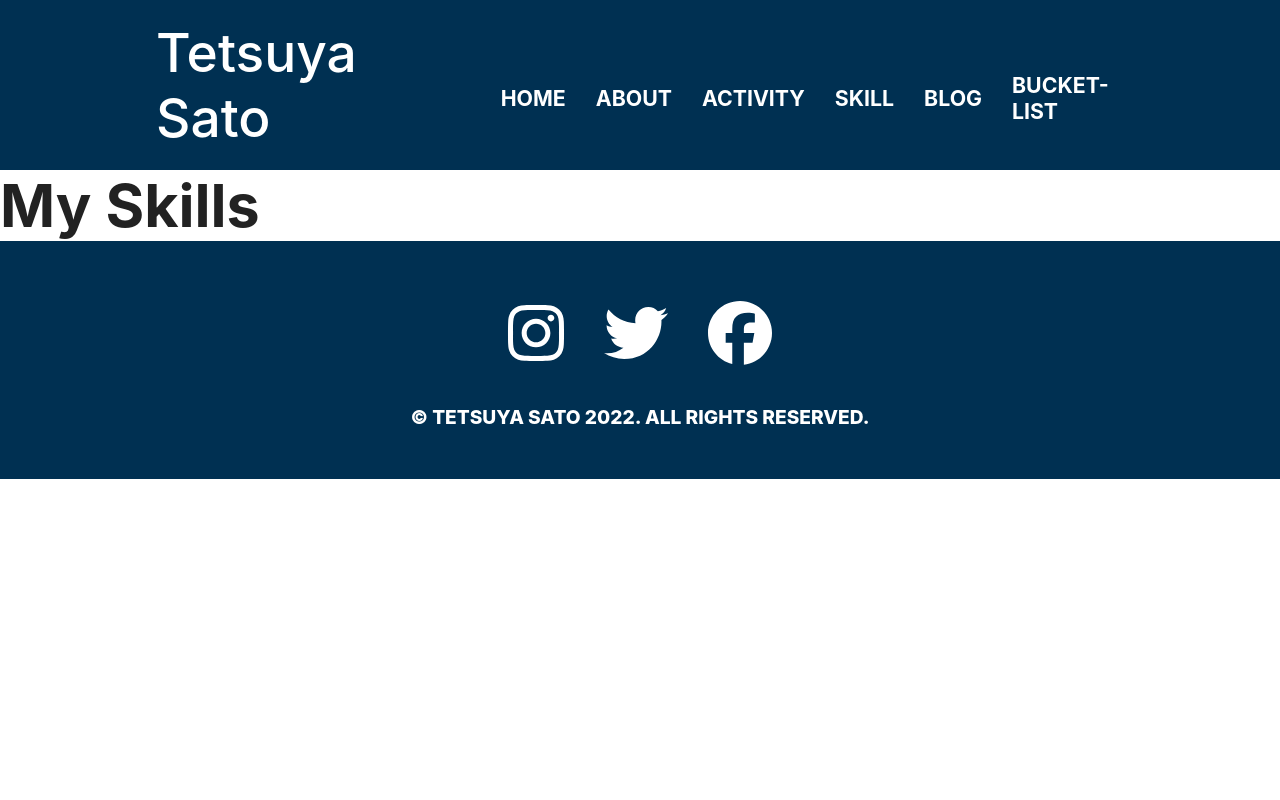
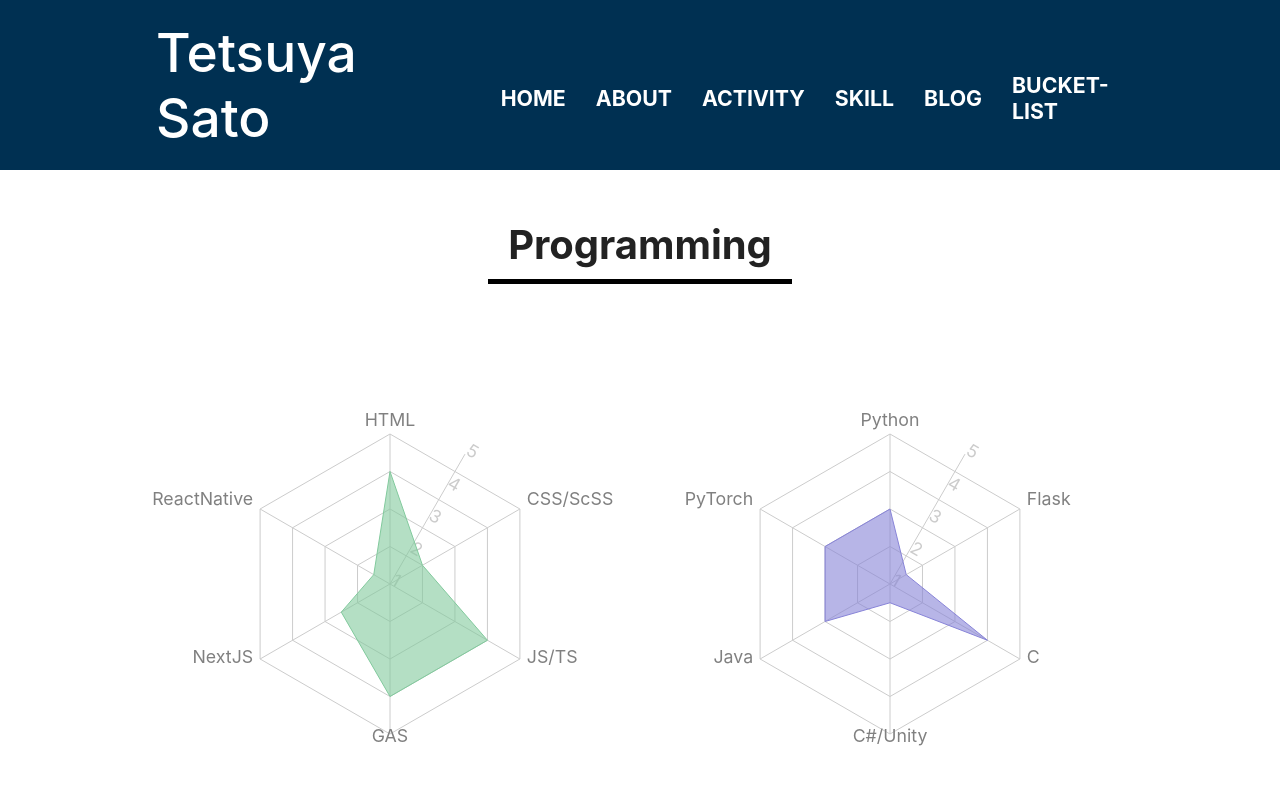
Before and after one commit to Tech-an/my_portfolio, a Next.js app: page /skill in a window 1280 px wide. Shown: the top 800 px of the page. Built offline with nearby package versions, Linux system fonts and the light colour scheme.

Commit message:
skillページにプログラミングのスキルグラフを追加

```diff
--- /dev/null
+++ b/components/Skill/certification.jsx
@@ -0,0 +1,5 @@
+import Certification_item from "./certification_item";
+
+export default function Certification() {
+  return <Certification_item />;
+}
--- /dev/null
+++ b/components/Skill/certification_item.jsx
@@ -0,0 +1,5 @@
+import styles from "../../styles/certification_item.module.css";
+
+export default function Certification_item() {
+  return <h1>aa</h1>;
+}
--- /dev/null
+++ b/components/Skill/prograskill.jsx
@@ -0,0 +1,79 @@
+// 各種ライブラリのインポート
+import React from "react";
+import {
+  Radar,
+  RadarChart,
+  PolarGrid,
+  Legend,
+  PolarAngleAxis,
+  PolarRadiusAxis,
+} from "recharts";
+import styles from "../../styles/progra.module.css";
+
+// 表示するデータを配列として定義
+
+const frontend_skills = [
+  { subject: "HTML", score: 4, fullMark: 5 },
+  { subject: "CSS/ScSS", score: 2, fullMark: 5 },
+  { subject: "JS/TS", score: 4, fullMark: 5 },
+  { subject: "GAS", score: 4, fullMark: 5 },
+  { subject: "NextJS", score: 2.5, fullMark: 5 },
+  { subject: "ReactNative", score: 1.5, fullMark: 5 },
+];
+
+const backend_skills = [
+  { subject: "Python", score: 3, fullMark: 5 },
+  { subject: "Flask", score: 1.5, fullMark: 5 },
+  { subject: "C", score: 4, fullMark: 5 },
+  { subject: "C#/Unity", score: 1.5, fullMark: 5 },
+  { subject: "Java", score: 3, fullMark: 5 },
+  { subject: "PyTorch", score: 3, fullMark: 5 },
+];
+
+const develop_skills = [
+  { subject: "AWS", score: 1.5, fullMark: 5 },
+  { subject: "Docker", score: 1.5, fullMark: 5 },
+  { subject: "Git/Github", score: 2, fullMark: 5 },
+  { subject: "Linux/Vim", score: 1.5, fullMark: 5 },
+  { subject: "Figma", score: 2, fullMark: 5 },
+  { subject: "WebAPI", score: 1.5, fullMark: 5 },
+];
+
+const Charts = (data, name, color) => {
+  return (
+    <>
+      <RadarChart
+        cx={250}
+        cy={250}
+        outerRadius={150}
+        width={500}
+        height={500}
+        data={data}
+      >
+        <PolarGrid />
+        <PolarAngleAxis dataKey="subject" />
+
+        <PolarRadiusAxis angle={60} domain={[1, 5]} />
+        <Radar
+          name={name}
+          dataKey="score"
+          stroke={color}
+          fill={color}
+          fillOpacity={0.6}
+        />
+
+        <Legend />
+      </RadarChart>
+    </>
+  );
+};
+
+export default function PrograSkill() {
+  return (
+    <div className={styles.progra}>
+      {Charts(frontend_skills, "フロントエンド", "#82ca9d")}
+      {Charts(backend_skills, "バックエンド", "#8884d8")}
+      {Charts(develop_skills, "開発スキル", "#947")}
+    </div>
+  );
+}
--- a/package.json
+++ b/package.json
@@ -18,6 +18,7 @@
     "eslint-config-next": "13.0.4",
     "next": "13.0.4",
     "react": "18.2.0",
-    "react-dom": "18.2.0"
+    "react-dom": "18.2.0",
+    "recharts": "^2.1.16"
   }
 }
--- a/pages/skill.jsx
+++ b/pages/skill.jsx
@@ -1,3 +1,17 @@
+import Section from "components/section";
+import Certification from "components/Skill/certification";
+import PrograSkill from "components/Skill/prograskill";
+
 export default function Skill() {
-  return <h1>My Skills</h1>;
+  return (
+    <>
+      <Section title="Programming">
+        <PrograSkill />
+      </Section>
+      <Section title="certification">
+        <Certification />
+      </Section>
+      <Section title="product"></Section>
+    </>
+  );
 }
--- a/styles/header.module.css
+++ b/styles/header.module.css
@@ -6,4 +6,5 @@
   color: var(--white);
   position: sticky;
   top: 0px;
+  z-index: 5000;
 }
--- /dev/null
+++ b/styles/progra.module.css
@@ -0,0 +1,5 @@
+.progra {
+  display: flex;
+  flex-wrap: wrap;
+  justify-content: center;
+}
```
Also changed, not shown: components/Skill/product.jsx (added), styles/certification_item.module.css (added), 1 other file (tests, documents, lock files or other folders).
